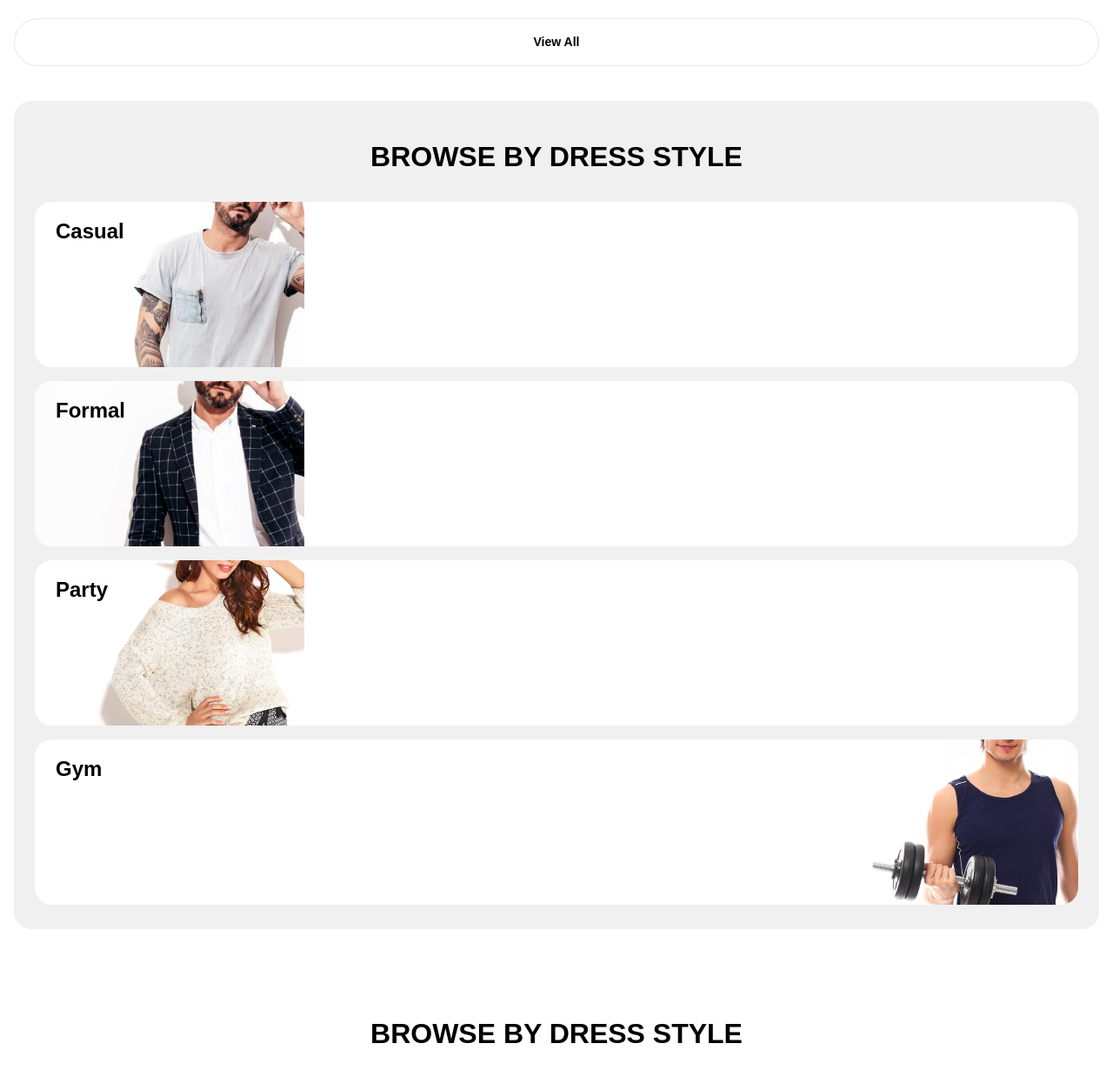
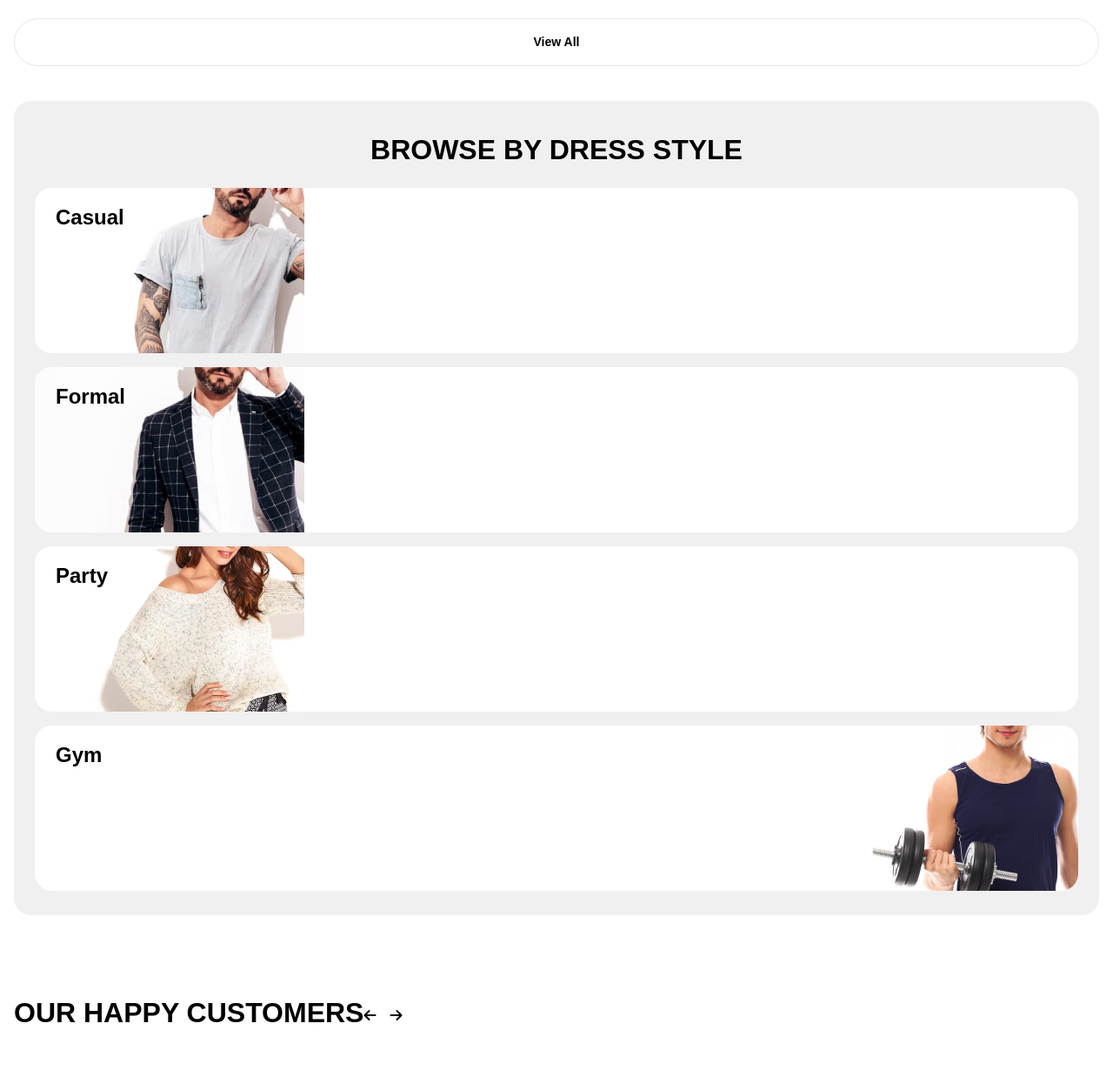
Before and after one commit to asekabtw/shopco, a website: page src/index.html in a window 1280 px wide. Shown: the part 1979-3217 px from the top of the page at 87% size. After the commit the page ends 3183 px from the top, so only its background shows below. Drawn offline with Linux system fonts and the light colour scheme; no server answers.

Commit message:
add arrow buttons mobile

```diff
--- a/src/index.html
+++ b/src/index.html
@@ -336,7 +336,9 @@
     <!-- BROWSE -->
     <section class="px-4 mb-12">
       <div class="px-6 pt-10 pb-7 bg-[#F0F0F0] rounded-[20px]">
-        <h1 class="text-[32px] font-extrabold text-center mb-7 uppercase">
+        <h1
+          class="text-[32px] font-extrabold text-center mb-7 uppercase leading-8"
+        >
           BROWSE BY dress STYLE
         </h1>
         <div class="grid gap-4">
@@ -380,10 +382,16 @@
     <!-- end of BROWSE -->
 
     <!-- REVIEW -->
-    <section class="pt-12">
-      <h1 class="text-[32px] font-extrabold text-center mb-7 uppercase">
-        BROWSE BY dress STYLE
-      </h1>
+    <section class="pt-12 px-4">
+      <div class="flex items-end mb-6">
+        <h1 class="text-[32px] font-extrabold text-left uppercase leading-8">
+          OUR HAPPY CUSTOMERS
+        </h1>
+        <div class="flex gap-4">
+          <button class="block"><i class="fa-solid fa-arrow-left"></i></button>
+          <button class="block"><i class="fa-solid fa-arrow-right"></i></button>
+        </div>
+      </div>
     </section>
     <!-- end of REVIEW -->
   </body>
--- a/src/js/app.js
+++ b/src/js/app.js
@@ -0,0 +1,3 @@
+fetch("https://fakestoreapi.com/products")
+  .then((res) => res.json())
+  .then((json) => console.log(json));
```
Also changed, not shown: src/style.css.
